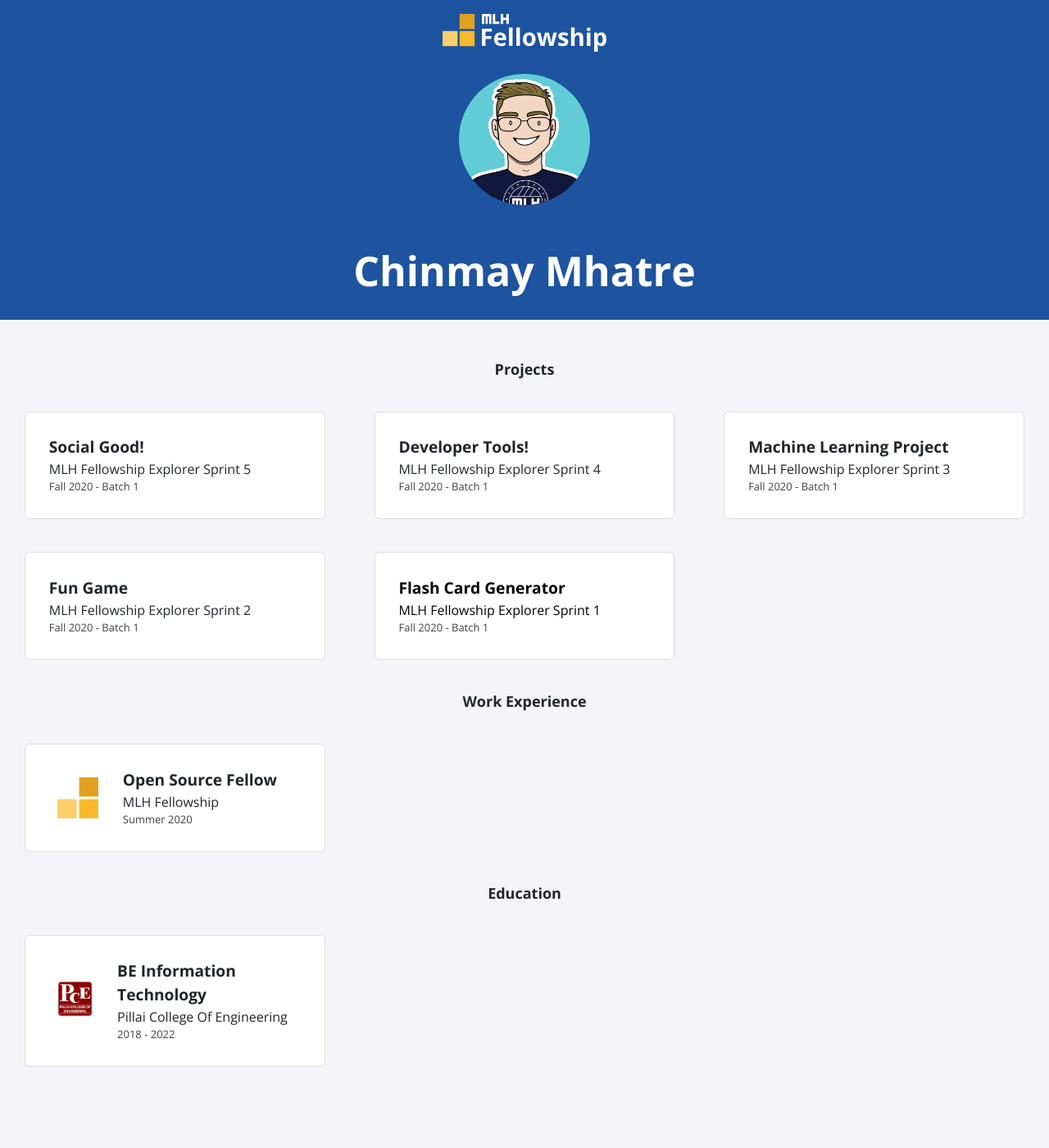
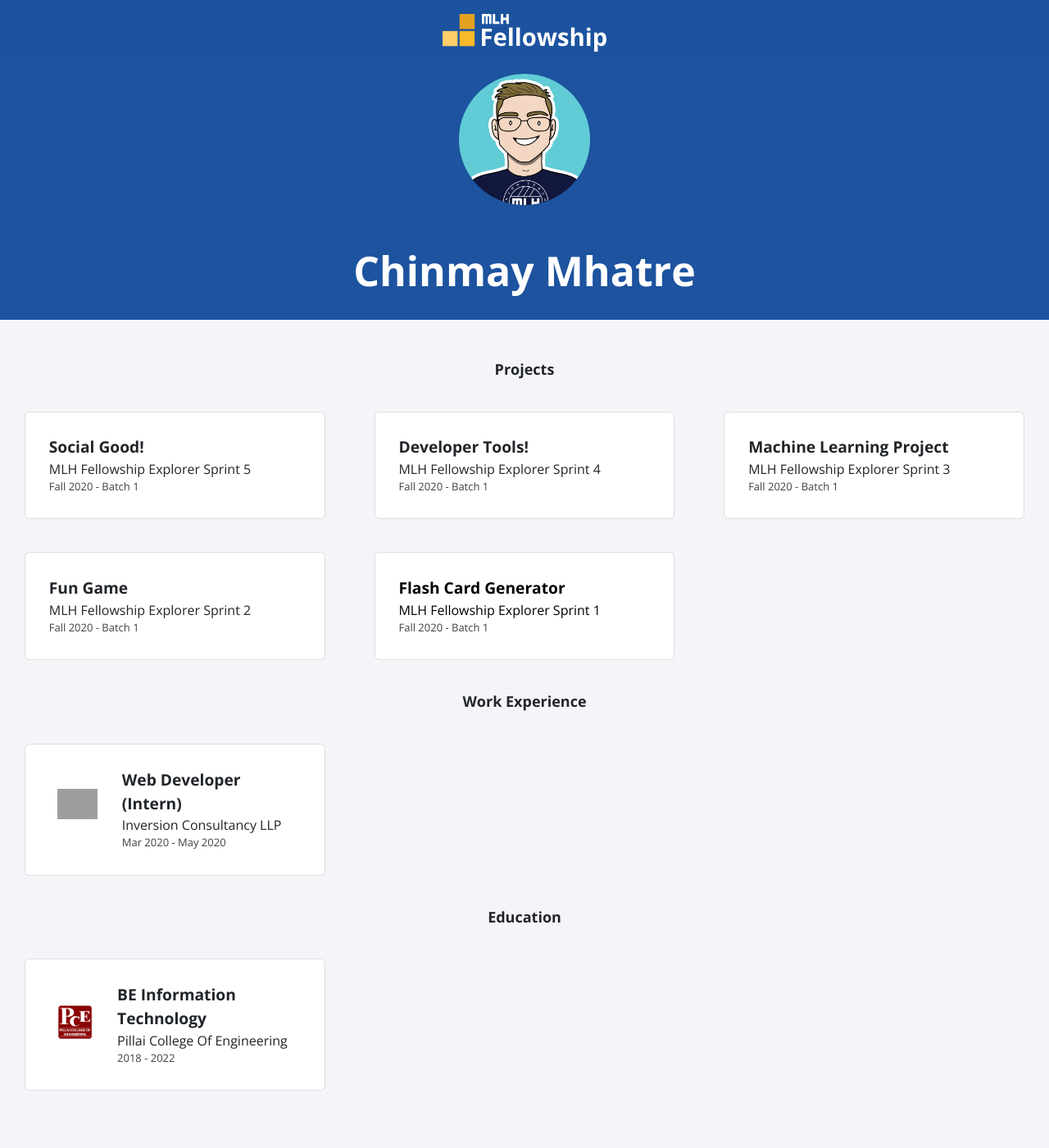
Before and after one commit to ChinmayMhatre/ChinmayMhatre.github.io, a Jekyll site: the page built from index.html, in a window 1280 px wide. Shown: the whole page at 82% size. Built offline with Jekyll 4.4.1, drawn with Linux system fonts in a browser that asks for light colours; nearby versions of some CDN libraries; before the commit the page ends 1371 px from its top, so only the background shows below that; grey boxes are pictures that could not be loaded.

Commit message:
Update experience.yml

```diff
--- a/_data/experience.yml
+++ b/_data/experience.yml
@@ -1,4 +1,4 @@
-- role: Open Source Fellow
-  company: MLH Fellowship
-  dates: Summer 2020
-  logo: fellowship.svg
+- role: Web Developer (Intern)
+  company: Inversion Consultancy LLP
+  dates: Mar 2020 - May 2020
+  logo: icl.png
```
